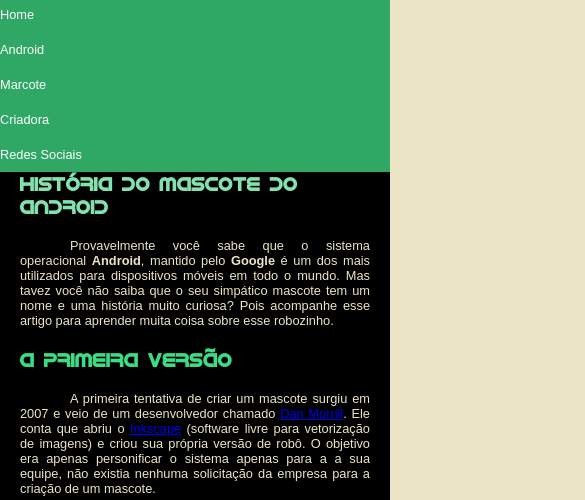
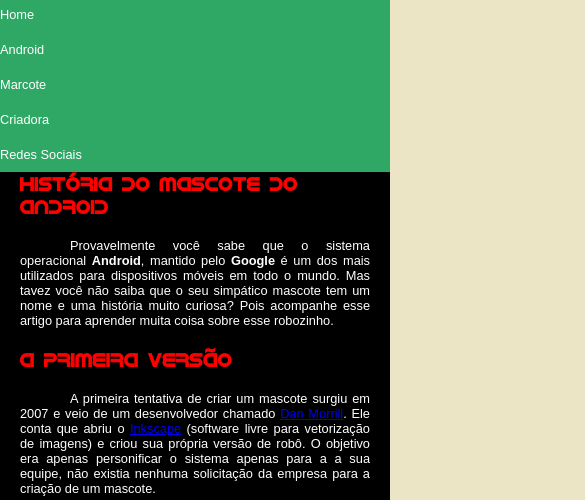
Before and after one commit to warlisonLima/FlexBox2, a plain HTML site: page index.html in a window 390 px wide. Shown: the part 113-613 px from the top of the page, 585 px wide, since content can reach past the window. Drawn offline with Linux system fonts and the light colour scheme.

Commit message:
Add files via upload

```diff
--- a/style2.css
+++ b/style2.css
@@ -33,6 +33,7 @@
     --cor4: #1a5c37;
     --cor5: #063d1e;
     --cor6: #ffffff;
+    --cor7: #ff0000;
 
     --fonte-padrao: Arial, Verdana, Helvetica, sans-serif;
     --fonte-destaque: 'Titillium', 'cursive';
@@ -42,7 +43,7 @@
 }
 
 body {
-    font-size: 1.2em;
+    font-size: 1em;
     background-color: var(--cor0);
     font-family: var(--fonte-padrao);
 }
@@ -105,11 +106,11 @@ header {
 }
 
 
-/* fim do menu*/
+/*____________________________________ fim do menu*/
 
 header > h1 {
 
-    color: var(--cor6);
+    color: white;
     font-family: var(--fonte-destaque);
 }
 header > p {
@@ -129,18 +130,19 @@ main {
     max-width: 800px;
 
 }
-/*img {
+img { /* apagar depois */
     width: 100%;
 
-}*/
+}
 
 main > article > h1 {
-    color: var(--cor1);
+    color: var(--cor5);
     font-family: var(--fonte-android);
     padding: 10px 0px 10px 0px;
 }
 
 main > article > h2 {
+    color: var(--cor5);
     padding: 10px 0px 10px 0px;
     font-family: var(--fonte-android);
 }
@@ -208,21 +210,27 @@ nav#navegacao-principal li {
 
 @media screen and (max-width:800px){
 
-    h1{
-        color: var(--cor4);
+   main > article > h1 {
+        color: var(--cor7);
     }
-    h2{
-        color: var(--cor2);
+    main > article > h2{
+        color: var(--cor7);
     }
     p{
-        color: var(--cor0);
+        color: var(--cor6);
     }
     main {
         background-color: black;
+
     }
-    li {
-        color: var(--cor0);
+
+    aside > ul > li{
+        color: var(--cor6);
+        padding: 5px;
+
     }
 
 
+
+
 }
```
